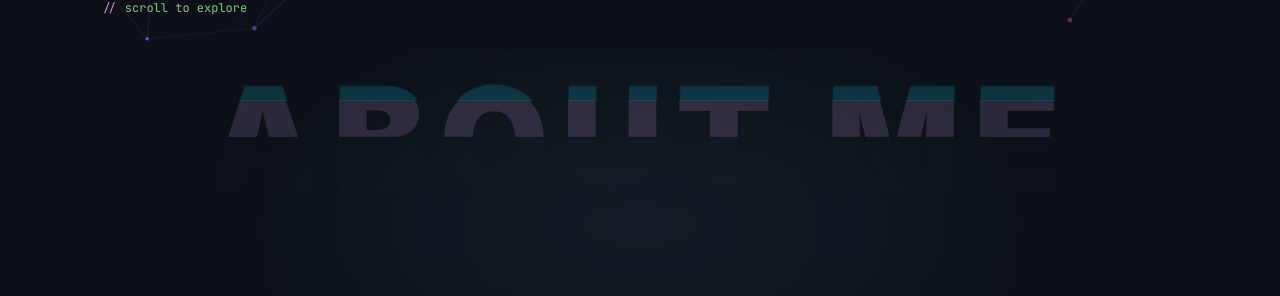
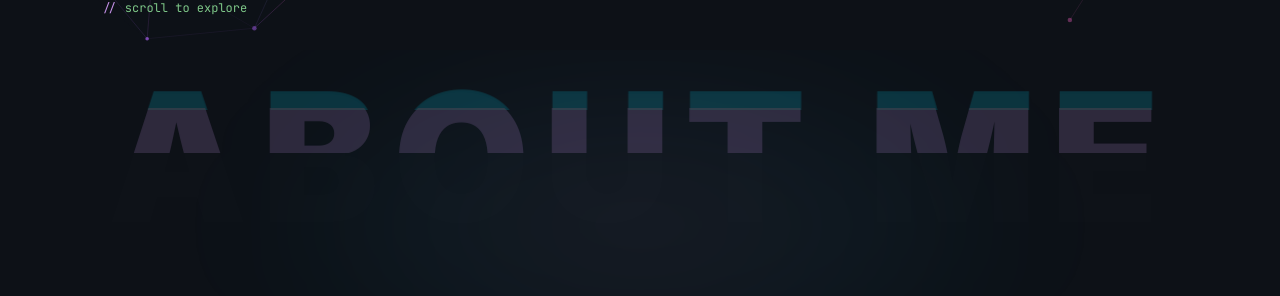
Before and after one commit to ah-nd-naf/Portfolio_Ahnaf, a React (Vite) app: page / in a window 1280 px wide. Shown: the part 750-1046 px from the top of the page. Built offline with nearby package versions, Linux system fonts and the light colour scheme; the HTML template or start-up script is replaced by a standard one.

Commit message:
feat: add About component with animated bio and interactive code view

```diff
--- a/src/components/About.jsx
+++ b/src/components/About.jsx
@@ -75,7 +75,7 @@ const About = () => {
           overflow: 'hidden',
           display: 'flex',
           justifyContent: 'center',
-          fontSize: 'clamp(2.5rem, 11vw, 11rem)',
+          fontSize: 'clamp(3.5rem, 16vw, 11rem)',
           fontWeight: 900,
           pointerEvents: 'none',
           userSelect: 'none',
@@ -83,7 +83,7 @@ const About = () => {
           fontFamily: 'var(--font-sans)',
           zIndex: 0,
           opacity: 0.22,
-          letterSpacing: 'clamp(2px, 1vw, 14px)',
+          letterSpacing: 'clamp(4px, 2vw, 14px)',
           lineHeight: 1,
         }}
         aria-hidden="true"
```
